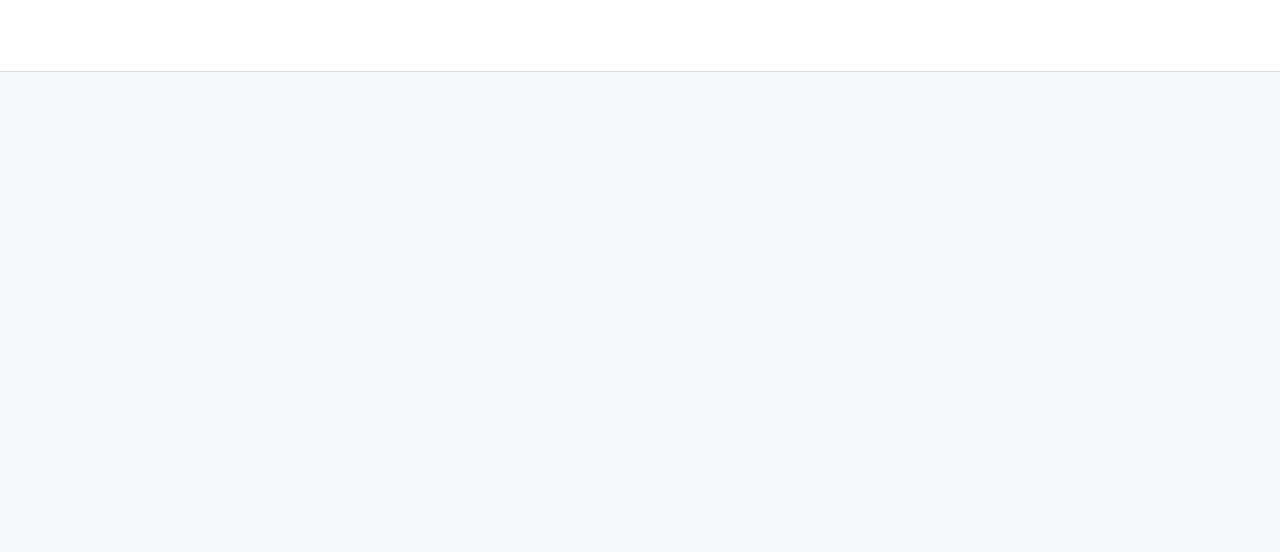
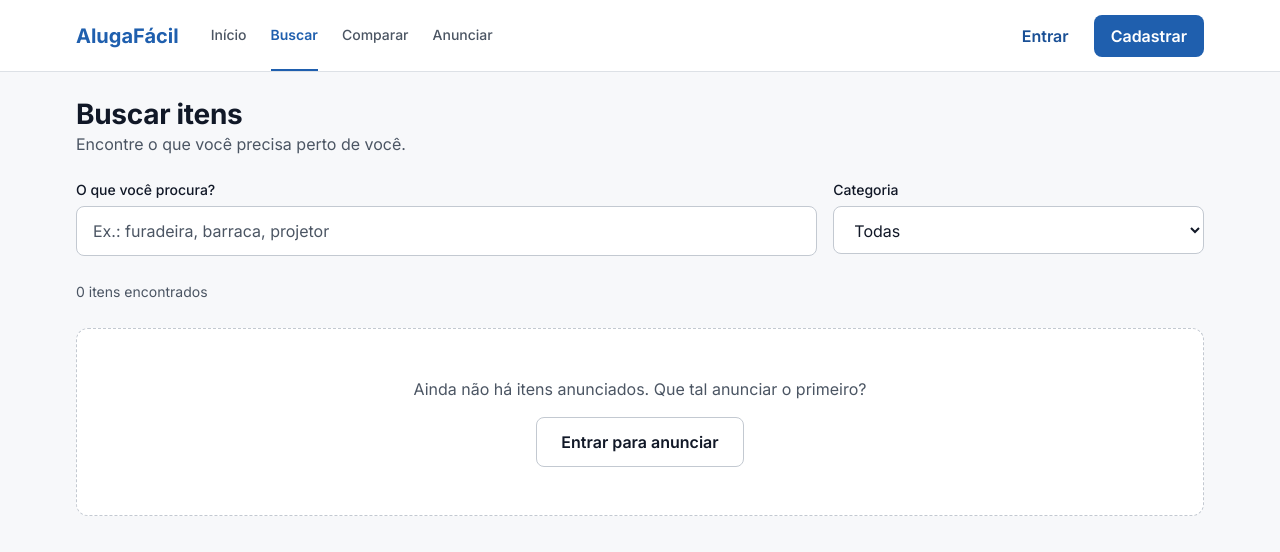
Before and after one commit to guilhermefontesdev/aluga-facil, a plain HTML site: page pages/anuncios/busca.html in a window 1280 px wide. Drawn offline with Linux system fonts and the light colour scheme.

Commit message:
feat(T14): busca mostra os anuncios cadastrados

```diff
--- /dev/null
+++ b/assets/js/pages/busca.js
@@ -0,0 +1,75 @@
+/* ==========================================================================
+   T14 · Busca · mostra os anúncios cadastrados no T13 (localStorage)
+   Filtra por texto (nome, descrição, categoria) e por categoria.
+   busca.html?q=furadeira já abre filtrado.
+   ========================================================================== */
+
+(function (AF) {
+  var lista = document.getElementById("busca-lista");
+  if (!lista) return;
+
+  var form = document.getElementById("busca-form");
+  var texto = document.getElementById("busca-texto");
+  var categoria = document.getElementById("busca-categoria");
+  var template = document.getElementById("modelo-card-busca");
+  var resultado = document.getElementById("busca-resultado");
+  var vazio = document.getElementById("busca-vazio");
+  var vazioTexto = document.getElementById("busca-vazio-texto");
+
+  // "Câmera" encontra "camera": tira acentos e deixa tudo minúsculo
+  function simplificar(valor) {
+    return String(valor).normalize("NFD").replace(/[̀-ͯ]/g, "").toLowerCase();
+  }
+
+  function filtrar() {
+    var termos = simplificar(texto.value).split(/\s+/).filter(Boolean);
+    var cat = categoria.value;
+
+    return AF.anuncios.listar().filter(function (anuncio) {
+      if (cat && anuncio.categoria !== cat) return false;
+      var onde = simplificar(anuncio.nome + " " + anuncio.descricao + " " + anuncio.categoria);
+      return termos.every(function (termo) { return onde.indexOf(termo) !== -1; });
+    });
+  }
+
+  function desenhar() {
+    var encontrados = filtrar();
+    var temTotal = AF.anuncios.listar().length > 0;
+
+    lista.textContent = "";
+    encontrados.forEach(function (anuncio) {
+      var item = document.createElement("li");
+      item.appendChild(AF.cardAnuncio.criar(template, anuncio));
+      lista.appendChild(item);
+    });
+
+    lista.hidden = encontrados.length === 0;
+    vazio.hidden = encontrados.length > 0;
+    vazioTexto.textContent = temTotal
+      ? "Nenhum item encontrado. Tente outra palavra ou outra categoria."
+      : "Ainda não há itens anunciados. Que tal anunciar o primeiro?";
+    resultado.textContent = encontrados.length === 1 ? "1 item encontrado" : encontrados.length + " itens encontrados";
+  }
+
+  // Abre com o que veio no endereço (?q=...&categoria=...)
+  var params = new URLSearchParams(location.search);
+  texto.value = params.get("q") || "";
+  if (params.get("categoria")) categoria.value = params.get("categoria");
+
+  // Filtra enquanto digita e guarda a busca no endereço (dá para voltar/compartilhar)
+  function aoMudar() {
+    var novos = new URLSearchParams();
+    if (texto.value.trim()) novos.set("q", texto.value.trim());
+    if (categoria.value) novos.set("categoria", categoria.value);
+    var busca = novos.toString();
+    history.replaceState(null, "", location.pathname + (busca ? "?" + busca : ""));
+    desenhar();
+  }
+
+  texto.addEventListener("input", aoMudar);
+  categoria.addEventListener("change", aoMudar);
+  form.addEventListener("submit", function (evento) { evento.preventDefault(); aoMudar(); });
+  window.addEventListener("storage", desenhar);
+
+  desenhar();
+})(window.AlugaFacil);
--- a/pages/anuncios/busca.html
+++ b/pages/anuncios/busca.html
@@ -9,20 +9,92 @@
 <body>
   <!-- T14 · Busca -->
 
+  <!-- Navegação de visitante (Entrar / Cadastrar). Versão logada: ver pages/notificacoes.html -->
   <header class="cabecalho">
-    <!-- Cabeçalho: logo + menu (.cabecalho__menu aparece só no computador) -->
+    <div class="container cabecalho__conteudo">
+      <a class="cabecalho__logo" href="../../index.html">AlugaFácil</a>
+      <nav class="cabecalho__menu" aria-label="Menu principal">
+        <a class="cabecalho__link" href="../../index.html">Início</a>
+        <a class="cabecalho__link" href="../../pages/anuncios/busca.html" aria-current="page">Buscar</a>
+        <a class="cabecalho__link" href="../../pages/anuncios/comparador.html">Comparar</a>
+        <a class="cabecalho__link" href="../../pages/auth/login.html">Anunciar</a>
+      </nav>
+      <div class="cabecalho__acoes">
+        <a class="botao botao--texto botao--compacto" href="../../pages/auth/login.html">Entrar</a>
+        <a class="botao botao--primario botao--compacto" href="../../pages/auth/cadastro.html">Cadastrar</a>
+      </div>
+    </div>
   </header>
 
-  <main class="pagina">
+  <main class="pagina anuncios">
     <div class="container">
-      <!-- Conteúdo da tela -->
+      <div class="anuncios__topo">
+        <div>
+          <h1>Buscar itens</h1>
+          <p class="anuncios__subtitulo">Encontre o que você precisa perto de você.</p>
+        </div>
+      </div>
+
+      <form class="busca-filtros" id="busca-form" role="search">
+        <div class="campo">
+          <label class="campo__rotulo" for="busca-texto">O que você procura?</label>
+          <input class="campo__caixa" id="busca-texto" type="search" placeholder="Ex.: furadeira, barraca, projetor">
+        </div>
+        <div class="campo">
+          <label class="campo__rotulo" for="busca-categoria">Categoria</label>
+          <select class="campo__caixa" id="busca-categoria">
+            <option value="">Todas</option>
+            <option>Ferramentas</option>
+            <option>Eletrodomésticos</option>
+            <option>Eletrônicos e câmeras</option>
+            <option>Esportes e lazer</option>
+            <option>Festas e eventos</option>
+            <option>Jardinagem</option>
+            <option>Outros</option>
+          </select>
+        </div>
+      </form>
+
+      <p class="busca-resultado" id="busca-resultado" aria-live="polite"></p>
+
+      <!-- Os cards são criados pelo JavaScript (assets/js/pages/busca.js) com os
+           anúncios cadastrados em Anunciar (T13), a partir do <template> abaixo -->
+      <ul class="lista-cards" id="busca-lista" aria-label="Itens encontrados"></ul>
+
+      <template id="modelo-card-busca">
+        <article class="card card--link">
+          <img class="card__foto" data-campo="foto" alt="">
+          <div class="card__conteudo">
+            <span class="card__categoria" data-campo="categoria"></span>
+            <h2 class="card__titulo"><a href="detalhe-anuncio.html" data-link="detalhe" data-campo="nome"></a></h2>
+            <p class="card__descricao" data-campo="descricao"></p>
+            <p><span class="card__preco" data-campo="preco"></span> <span class="card__preco-unidade">/dia</span></p>
+          </div>
+        </article>
+      </template>
+
+      <div class="lista-vazia" id="busca-vazio" hidden>
+        <p id="busca-vazio-texto">Nenhum item encontrado.</p>
+        <a class="botao botao--contorno" href="../auth/login.html">Entrar para anunciar</a>
+      </div>
     </div>
   </main>
 
   <nav class="barra-inferior" aria-label="Menu principal">
-    <!-- Menu inferior: aparece só no celular e no tablet -->
+    <ul class="barra-inferior__lista">
+      <li><a class="barra-inferior__item" href="../../index.html"><span class="icone icone--inicio" aria-hidden="true"></span><span>Início</span></a></li>
+      <li><a class="barra-inferior__item" href="../../pages/anuncios/busca.html" aria-current="page"><span class="icone icone--buscar" aria-hidden="true"></span><span>Buscar</span></a></li>
+      <li><a class="barra-inferior__item" href="../../pages/anuncios/comparador.html"><span class="icone icone--comparar" aria-hidden="true"></span><span>Comparar</span></a></li>
+      <li><a class="barra-inferior__item" href="../../pages/auth/login.html"><span class="icone icone--anunciar" aria-hidden="true"></span><span>Anunciar</span></a></li>
+      <li><a class="barra-inferior__item" href="../../pages/auth/login.html"><span class="icone icone--perfil" aria-hidden="true"></span><span>Entrar</span></a></li>
+    </ul>
   </nav>
 
   <script src="../../assets/js/main.js" defer></script>
+  <script src="../../assets/js/utils/anuncios.js" defer></script>
+  <script src="../../assets/js/utils/formatacao.js" defer></script>
+  <script src="../../assets/js/utils/avisos.js" defer></script>
+  <script src="../../assets/js/components/card-anuncio.js" defer></script>
+  <script src="../../assets/js/pages/busca.js" defer></script>
 </body>
 </html>
```
